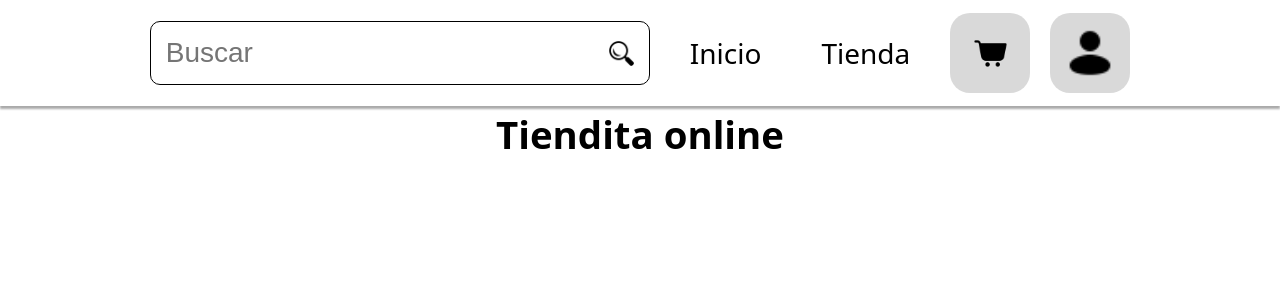
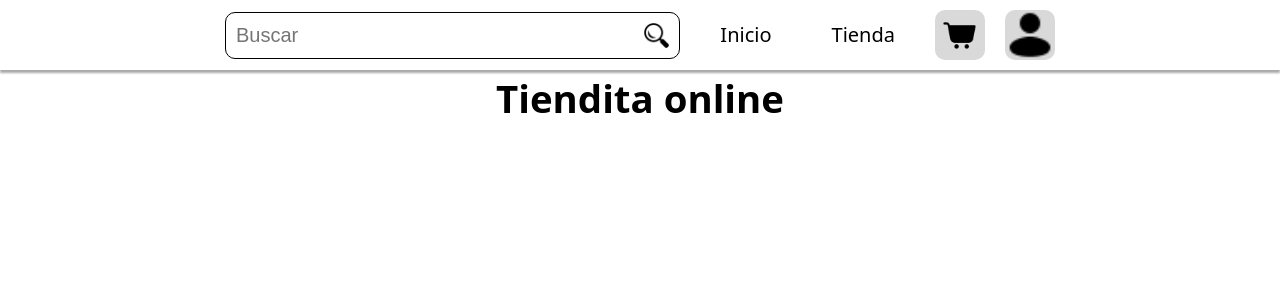
Before and after one commit to arrebolawork/frontendE-commerce, a React (Vite) app: page / in a window 1280 px wide. Shown: the top 300 px of the page. Built offline with nearby package versions, Linux system fonts and the light colour scheme.

Commit message:
Reduced header size

```diff
--- a/src/components/header/Header.scss
+++ b/src/components/header/Header.scss
@@ -6,8 +6,8 @@
     gap: 20px;
     background-color: #fff;
     box-shadow: 0px 3px 2px #aaa;
-    font-size: 28px;
-    padding: 12px;
+    font-size: 20px;
+        padding: 10px;
 
     color: #000;
 
@@ -18,7 +18,7 @@
         align-items: center;
         border-radius: 10px;
         border: 1px solid #000;
-        padding: 15px;
+        padding: 10px;
         flex-grow: 0.25;
         max-width: 500px;
 
@@ -43,14 +43,14 @@
     }
 
     &>a {
-        padding: 20px;
+        padding: 10px 20px;
         color: #000;
     }
 
     .header-button {
-        border-radius: 20px;
+        border-radius: 10px;
         background-color: #d9d9d9;
-        min-width: 80px;
+        min-width: 50px;
         border: 0px;
         cursor: pointer;
         aspect-ratio: 1;
@@ -59,14 +59,14 @@
         position: relative;
 
         .notification {
-            min-width: 16px;
+            min-width: 12px;
             aspect-ratio: 1;
             display: block;
             position: absolute;
             background-color: #FF6001;
-            border-radius: 8px;
-            top: 20px;
-            right: 20px;
+            border-radius: 6px;
+                top: 8px;
+                right: 8px;
         }
     }
 
@@ -78,7 +78,7 @@
             border-radius: 10px;
             border: 1px solid #ccc;
             padding: 15px;
-            top: 90px;
+            top: 60px;
             right: 0px;
             display: flex;
             flex-direction: column;
```
